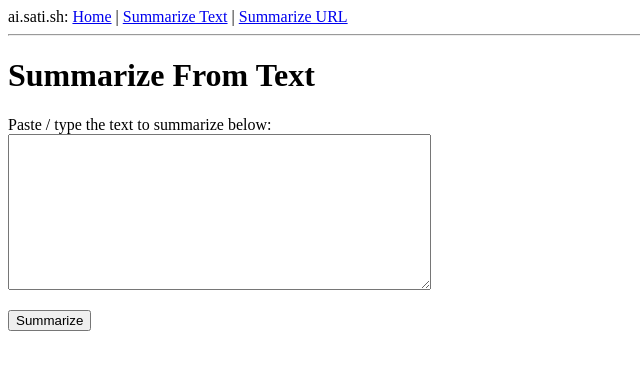
After one commit to satishsurath/archive.summarizeme.io, a Flask app: page /summarizeText in a window 1280 px wide. The commit adds this page. Shown: the top 370 px of the page, without its empty margins (0-640 px from the left). Run offline with Flask 2, Linux system fonts and the light colour scheme; parts of the project's set-up code (start-up, migrations or seed data) failed here and were passed over.

Commit message:
Adding Summarize URL placeholder
Signed-off-by: Satish Surath <s@n-m.co>

```diff
--- a/app/forms.py
+++ b/app/forms.py
@@ -4,12 +4,11 @@ from wtforms import StringField, PasswordField, BooleanField, SubmitField
 from wtforms.widgets import TextArea
 from wtforms.validators import DataRequired
 
-class LoginForm(FlaskForm):
-    username = StringField('Username', validators=[DataRequired()])
-    password = PasswordField('Password', validators=[DataRequired()])
-    remember_me = BooleanField('Remember Me')
-    submit = SubmitField('Sign In')
 
-class Summarize4Me(FlaskForm):
+class SummarizeFromText(FlaskForm):
     summarize = StringField('Paste / type the text to summarize below:', widget=TextArea())
     submit = SubmitField('Summarize')
+
+class SummarizeFromURL(FlaskForm):
+    summarize = StringField('Paste / type the text to summarize below:', widget=TextArea())
+    submit = SubmitField('Summarize')
--- a/app/routes.py
+++ b/app/routes.py
@@ -1,12 +1,13 @@
 from flask import render_template
 from app import app
-from app.forms import LoginForm, Summarize4Me
+from app.forms import SummarizeFromText, SummarizeFromURL
 from flask import render_template, flash, redirect, url_for
 
 import json
 
 import os
 import openai
+
 openai.api_key = os.getenv("OPENAI_API_KEY")
 
 openAI_summary = ""
@@ -18,29 +19,36 @@ def index():
     return render_template('index.html')
 
 
-@app.route('/login', methods=['GET', 'POST'])
-def login():
-    form = LoginForm()
-    if form.validate_on_submit():
-        flash('Login requested for user {}, remember_me={}'.format(
-            form.username.data, form.remember_me.data))
-        return redirect(url_for('index'))
-    return render_template('login.html', title='Sign In', form=form)
-
-@app.route('/summarize', methods=['GET', 'POST'])
-def summarize():
-    form = Summarize4Me()
+@app.route('/summarizeText', methods=['GET', 'POST'])
+def summarizeText():
+    form = SummarizeFromText()
     global openAI_summary
     global test2summarize
     if form.validate_on_submit():
         flash('Summary requested for:{}...'.format(form.summarize.data)[0:100])
         openAI_summary = openAI_summarize(form.summarize.data)
         test2summarize = form.summarize.data
-        return redirect(url_for('summarize'))
+        return redirect(url_for('summarizeText'))
     if (openAI_summary):
-      return render_template('summarize.html', title='Summarize', form=form,test2summarize=test2summarize, openAI_summary=openAI_summary)
+      return render_template('summarizeText.html', title='Summarize From Text', form=form,test2summarize=test2summarize, openAI_summary=openAI_summary)
     else:
-        return render_template('summarize.html', title='Summarize', form=form)
+        return render_template('summarizeText.html', title='Summarize From Text', form=form)
+
+@app.route('/summarizeURL', methods=['GET', 'POST'])
+def summarizeURL():
+    form = SummarizeFromURL()
+    global openAI_summary
+    global test2summarize
+    if form.validate_on_submit():
+        flash('Summary requested for:{}...'.format(form.summarize.data)[0:100])
+        openAI_summary = openAI_summarize(form.summarize.data)
+        test2summarize = form.summarize.data
+        return redirect(url_for('summarizeURL'))
+    if (openAI_summary):
+      return render_template('summarizeURL.html', title='Summarize From URL', form=form,test2summarize=test2summarize, openAI_summary=openAI_summary)
+    else:
+        return render_template('summarizeURL.html', title='Summarize From URL', form=form)
+
 
 def openAI_summarize(form_prompt):
     response = openai.Completion.create(
--- a/app/templates/base.html
+++ b/app/templates/base.html
@@ -11,7 +11,8 @@
     <body>
         <div>ai.sati.sh:
           <a href="{{ url_for('index') }}">Home</a> |
-          <a href="{{ url_for('summarize') }}">Summarize</a>
+          <a href="{{ url_for('summarizeText') }}">Summarize Text</a> |
+          <a href="{{ url_for('summarizeURL') }}">Summarize URL</a>
       </div>
         <hr>
         {% with messages = get_flashed_messages() %}
--- /dev/null
+++ b/app/templates/summarizeText.html
@@ -0,0 +1,20 @@
+{% extends "base.html" %}
+
+{% block content %}
+    <h1>Summarize From Text</h1>
+    <form action="" method="post" novalidate>
+        {{ form.hidden_tag() }}
+        <p>
+            {{ form.summarize.label }}<br>
+            {{ form.summarize(cols=50, rows=10) }}<br>
+            {% for error in form.summarize.errors %}
+            <span style="color: red;">[{{ error }}]</span>
+            {% endfor %}
+        </p>
+        <p>{{ form.submit() }}</p>
+        {% if openAI_summary %}
+        <p>Text to Summarize: <br> {{ test2summarize }}</p>
+        <p>Summary: <br> {{ openAI_summary }}</p>
+        {% endif %}
+    </form>
+{% endblock %}
--- a/app/templates/summarize.html
+++ b/app/templates/summarizeURL.html
@@ -1,7 +1,7 @@
 {% extends "base.html" %}
 
 {% block content %}
-    <h1>Summarize</h1>
+    <h1>Summarize From URL</h1>
     <form action="" method="post" novalidate>
         {{ form.hidden_tag() }}
         <p>
```
Also changed, not shown: app/templates/login.html (deleted, +0 -24 lines).
